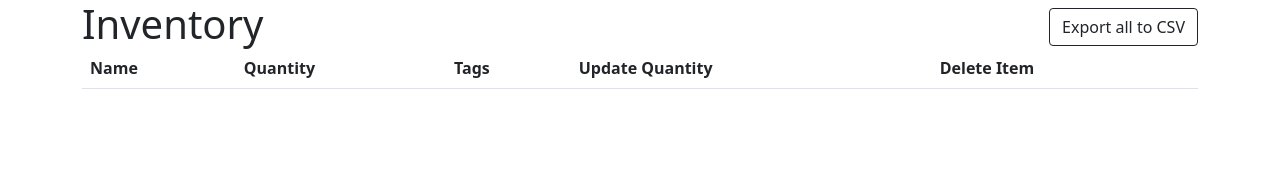
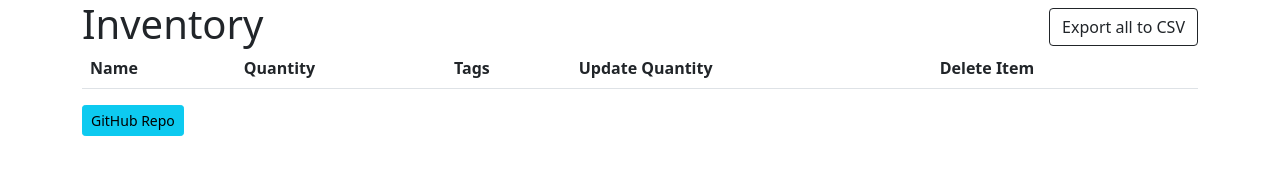
Before and after one commit to legituse/inventory-tracker, a website: page src/inventory.html in a window 1280 px wide. Drawn offline with nearby package versions, Linux system fonts and the light colour scheme; no server answers.

Commit message:
Added Github Link

```diff
--- a/src/inventory.html
+++ b/src/inventory.html
@@ -31,6 +31,7 @@
         <tbody>
         </tbody>
     </table>
+    <a href="https://github.com/legituse/inventory-tracker" class="btn btn-info btn-sm align-content-end" role="button">GitHub Repo</a>
 </div>
 </body>
 </html>
```
